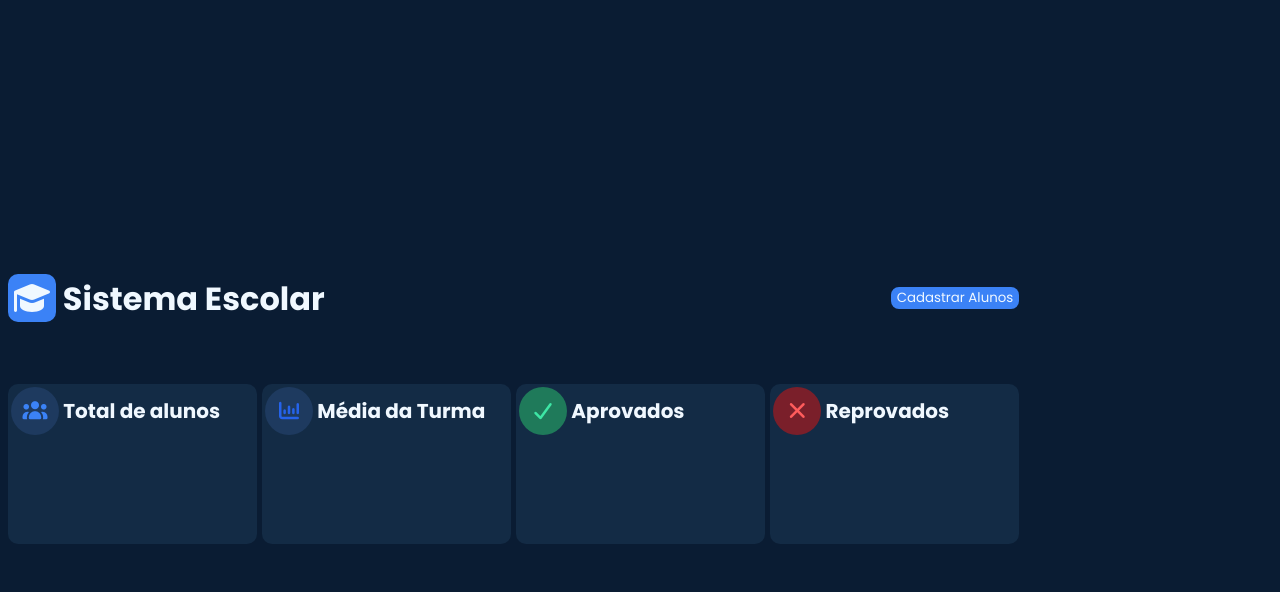
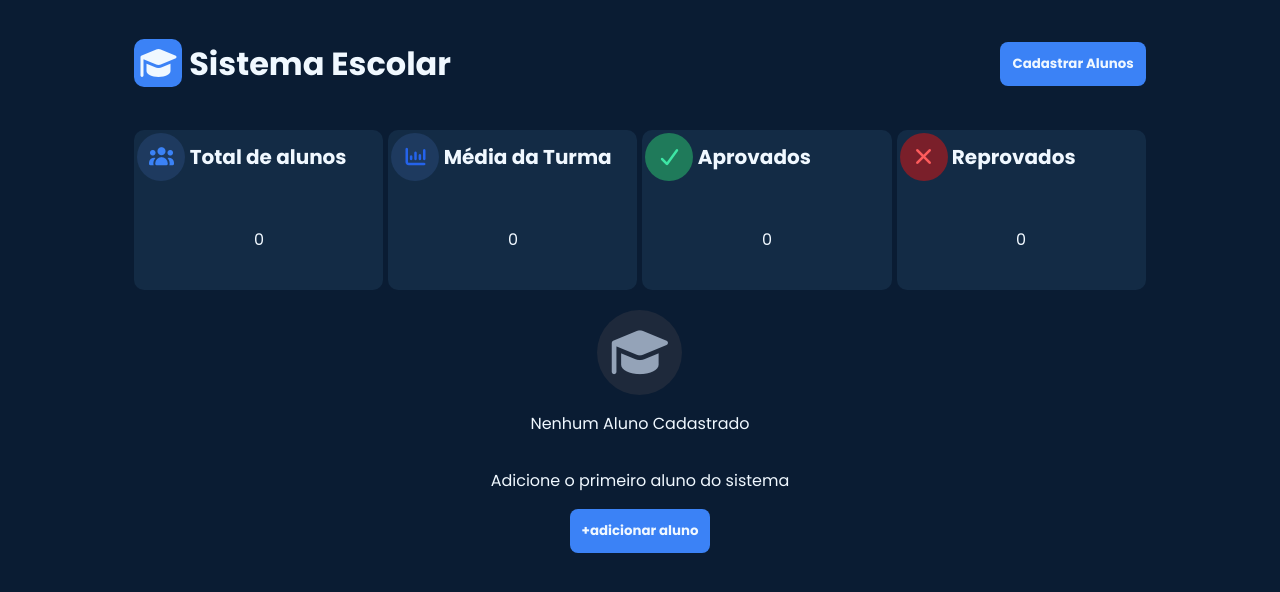
Before and after one commit to Palmieri71/Projeto_Mobile, a plain HTML site: page Exercicio_3/index.html in a window 1280 px wide. Drawn offline with Linux system fonts and the light colour scheme.

Commit message:
Update V2.1
continuação do site após reformulação

```diff
--- a/Exercicio_3/index.html
+++ b/Exercicio_3/index.html
@@ -14,13 +14,28 @@
         <button class="Modal-cadastro">Cadastrar Alunos</button>
     </div>
     <div class="estatisticas">
-      <div class="estatistica"><h4><i class="fa-solid fa-users total"></i> Total de alunos</h4></div>
-      <div class="estatistica"><h4><i class="fa-solid fa-chart-column media"></i> Média da Turma </h4> </div>
-      <div class="estatistica"><h4><i class="fa-solid fa-check aprovado"></i> Aprovados</h4></div>
-      <div class="estatistica"><h4><i class="fa-solid fa-xmark reprovado"></i> Reprovados</h4></div>
+      <div class="estatistica">
+        <h4><i class="fa-solid fa-users total-alunos"></i> Total de alunos</h4>
+        <div class="display total">0</div>
+      </div>
+      <div class="estatistica">
+        <h4><i class="fa-solid fa-chart-column media"></i> Média da Turma </h4>
+        <div class="display media-turma">0</div>
+      </div>
+      <div class="estatistica">
+        <h4><i class="fa-solid fa-check aprovado"></i> Aprovados</h4>
+        <div class="display aprovados">0</div>
+      </div>
+      <div class="estatistica">
+        <h4><i class="fa-solid fa-xmark reprovado"></i> Reprovados</h4>
+        <div class="display reprovados">0</div>
+      </div>
     </div>
     <div class="Lista-Alunos">
-
+        <i class="fa-solid fa-graduation-cap cap"></i>
+        <p>Nenhum Aluno Cadastrado</p>
+        <p>Adicione o primeiro aluno do sistema</p>
+        <button class="Modal-cadastro">+adicionar aluno</button>
     </div>
 </div>
 
@@ -31,5 +46,10 @@
     let aluno_id=document.getElementById(1)
     let aluno_nome=document.getElementById(2)
     let aluno_nota=document.getElementById(3)
+    const Aprovados= document.querySelector("display-aprovados").value
+    const Reprovados= document.querySelector("display-reprovados").value
+    const Media= document.querySelector("display-media-turma").value
+    const Total_alunos= document.querySelector("display-total").value
+    const container = document.getElementById("Lista-Alunos");
 </script>
 </html>
--- a/Exercicio_3/style.css
+++ b/Exercicio_3/style.css
@@ -1,6 +1,7 @@
 @import url('https://fonts.googleapis.com/css2?family=Poppins:ital,wght@0,100;0,200;0,300;0,400;0,500;0,600;0,700;0,800;0,900;1,100;1,200;1,300;1,400;1,500;1,600;1,700;1,800;1,900&display=swap');
 *{
     font-family: "poppins",sans-serif;
+    overflow-y:hidden ;
 }
 body{
     background-color: #0A1c33;
@@ -8,12 +9,15 @@ body{
 .container{
     display: flex;
     color: aliceblue;
-    justify-content: center;
+    margin: 10px;
     align-items: center;
     flex-direction: column;
     gap: 20px;
     min-height: 100vh;
+    margin-left: 10%;
+    margin-right:10% ;
     width: 80%;
+
     .Titulo-container{
         display: flex;
         align-items: center;
@@ -42,6 +46,8 @@ body{
     border: none;
     border-radius: 8px;
     margin-right: 0%;
+    font-weight: 700;
+    padding: 12px;
     &:hover{
         background-color:#2563EB
     }
@@ -64,7 +70,6 @@ body{
     }
     .estatistica{
         background-color:#132B45;
-        margin-top: 20px;
         height: 20vh ;
         width: 23vw;
         border: 1px #0A1c33;
@@ -82,7 +87,7 @@ body{
             color: #FF5C5C;
             background-color: #7A1F2A;
         }
-        .total{
+        .total-alunos{
             color: #3B82F6;
             background-color: #1E3A5F;
         }
@@ -90,5 +95,26 @@ body{
             color: #2563EB;
             background-color: #1E3A5F;
         }
+        .display{
+            display: flex;
+            align-items: center;
+            justify-content: center;
+            min-height: 70%;
+        }
     }
 }
+.Lista-Alunos{
+    .cap{
+        width:85px;
+        height: 85px;
+        color: #94a3b8;
+        font-size: 50px;
+        background-color: #1e293b;
+        border-radius: 50%;
+    }
+    display: flex;
+    align-items: center;
+    justify-content: center;
+    flex-direction: column;
+    min-height: 20%;
+}
```
